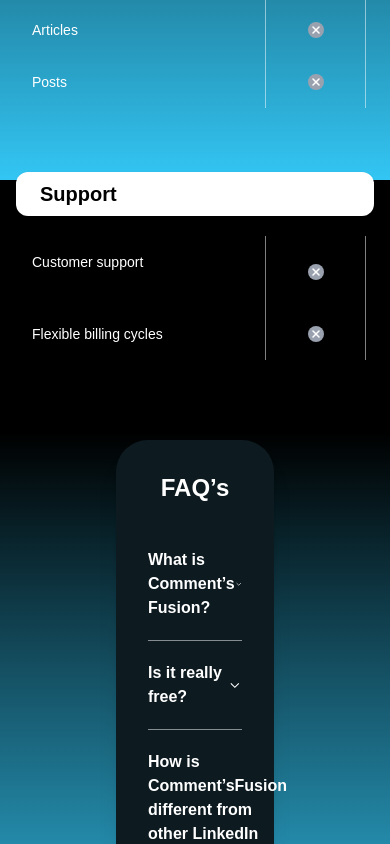
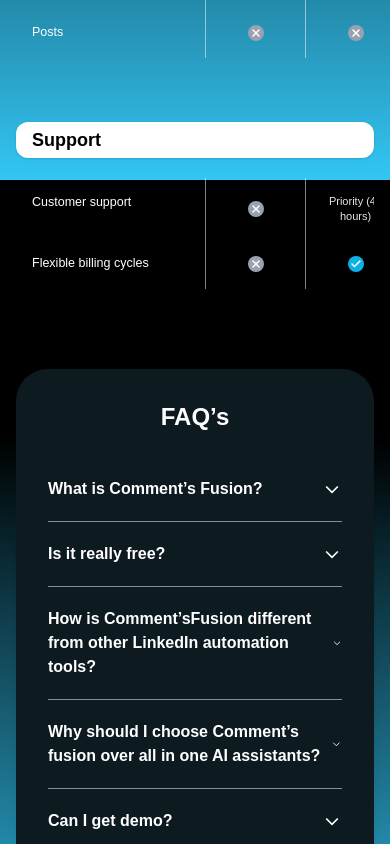
Before and after one commit to commentsfusion/commentsfusion, a Next.js app in the folder frontend/: page /pricing in a window 390 px wide. Shown: the part 4040-4884 px from the top of the page. Built offline with nearby package versions, Linux system fonts and the light colour scheme.

Commit message:
subsripion

```diff
--- a/frontend/src/app/components/landingPage_components/Navbar.js
+++ b/frontend/src/app/components/landingPage_components/Navbar.js
@@ -28,7 +28,7 @@
           {["Home", "Features", "Pricing", "About us", "Contact us"].map((item, idx) => (
             <Link
               key={idx}
-              href={item === "Pricing" ? "/pricing" : item === "Features" ? "/features" : item === "Home" ? "/" : "#"}
+              href={ item === "Pricing" ? "/pricing" : item === "Features" ? "/features" : item === "About us"  ? "/about-us" : item === "Contact us" ? "/contact-us" : "/"}
               className="text-white hover:text-cyan-400 transition-colors text-base font-medium max-lg:text-[15.5px] max-md:text-[14px] "
             >
               {item}
--- a/frontend/src/app/components/pricing_components/FAQSection.js
+++ b/frontend/src/app/components/pricing_components/FAQSection.js
@@ -67,7 +67,7 @@
     };
 
     return (
-        <section className="w-full -mt-5 px-25 mb-25 mt-20">
+        <section className="w-full -mt-5  mb-25 mt-20">
             <div className="w-full bg-[#0D1A20] text-white rounded-[2rem] p-8 md:p-12 shadow-xl">
                 <h2 className="text-2xl md:text-5xl font-bold text-center mb-6">FAQ’s</h2>
                 <div className="divide-y divide-white/50">
--- a/frontend/src/app/components/pricing_components/StrategicProspectsSection.js
+++ b/frontend/src/app/components/pricing_components/StrategicProspectsSection.js
@@ -161,7 +161,7 @@
           Prospects Monitoring
         </div>
         <div className="overflow-hidden">
-          <div className="grid grid-cols-[250px_repeat(4,minmax(100px,1fr))] max-lg:grid-cols-[200px_repeat(4,minmax(100px,1fr))] max-md:grid-cols-[190px_repeat(4,minmax(100px,1fr))] text-white text-sm font-semibold"></div>
+          {/* <div className="grid grid-cols-[250px_repeat(4,minmax(100px,1fr))] max-lg:grid-cols-[200px_repeat(4,minmax(100px,1fr))] max-md:grid-cols-[190px_repeat(4,minmax(100px,1fr))] text-white text-sm font-semibold"></div> */}
           <div className="text-white text-sm mt-5">
             {prospectsFeatures.map((feature, idx) => (
               <div key={idx} className="grid grid-cols-[250px_repeat(4,minmax(100px,1fr))] max-lg:grid-cols-[200px_repeat(4,minmax(100px,1fr))] max-md:grid-cols-[190px_repeat(4,minmax(100px,1fr))]">
--- a/frontend/src/app/components/pricing_components/social_linkedin_supportSection.js
+++ b/frontend/src/app/components/pricing_components/social_linkedin_supportSection.js
@@ -49,22 +49,27 @@
   );
 
   return (
-    <section className="w-full max-w-none px-0 md:px-0 lg:px-0 -mt-10">
+    <section className="w-full max-w-none px-0 md:px-0 lg:px-0 -mt-10 ">
       {features.map((section, sIdx) => (
         <div key={sIdx} className="mb-16">
-          <div className="bg-white text-black text-xl md:text-2xl font-semibold px-6 py-2 rounded-[12px] mb-0 shadow-sm">
+          {/* <div className="bg-white text-black text-xl md:text-2xl font-semibold px-6 py-2 rounded-[12px] mb-0 shadow-sm"> */}
+              <div className="bg-white text-black text-2xl font-semibold px-6 py-2   rounded-[12px] mb-0 shadow-sm max-lg:text-xl max-md:text-lg max-lg:py-1.5 max-md:py-1 max-lg:px-4">
             {section.category}
           </div>
           <div className="overflow-hidden">
-            <div className="grid grid-cols-[250px_repeat(4,minmax(100px,1fr))] text-white text-sm font-semibold">
-            </div>
+              {/* <div className="grid grid-cols-[250px_repeat(4,minmax(100px,1fr))] max-lg:grid-cols-[200px_repeat(4,minmax(100px,1fr))] max-md:grid-cols-[190px_repeat(4,minmax(100px,1fr))] text-white text-sm font-semibold"> */}
+            {/* <div className="grid grid-cols-[250px_repeat(4,minmax(100px,1fr))] text-white text-sm font-semibold"> */}
+            {/* </div> */}
             <div className="text-white text-sm mt-5">
               {section.rows.map((feature, fIdx) => (
-                <div key={fIdx} className="grid grid-cols-[250px_repeat(4,minmax(100px,1fr))]">
-                  <div className="p-4 border-r border-white/50 bg-transparent">{feature.label}</div>
+                <div key={fIdx} className="grid grid-cols-[250px_repeat(4,minmax(100px,1fr))] max-lg:grid-cols-[200px_repeat(4,minmax(100px,1fr))] max-md:grid-cols-[190px_repeat(4,minmax(100px,1fr))]">
+
+                  {/* <div className="p-4 border-r border-white/50 bg-transparent">{feature.label}</div> */}
+                    <div className="p-4 border-r border-white/50 bg-transparent max-lg:text-[13px] max-md:text-[12.5px]">{feature.label}</div>
                   {feature.values.map((value, idx) => (
-                    <div key={idx} className={`p-4 text-center flex justify-center items-center ${idx !== plans.length - 1 ? 'border-r border-white/50' : ''}`}>
+                    <div key={idx} className={` p-4 text-center text-white/90 flex justify-center items-center text-xs max-md:text-[11px] ${idx !== plans.length - 1 ? 'border-r border-white/50' : ''}`}>
                       {typeof value === 'boolean' ? (value ? renderCheckIcon() : renderCrossIcon()) : <span>{value}</span>}
+
                     </div>
                   ))}
                 </div>
```
